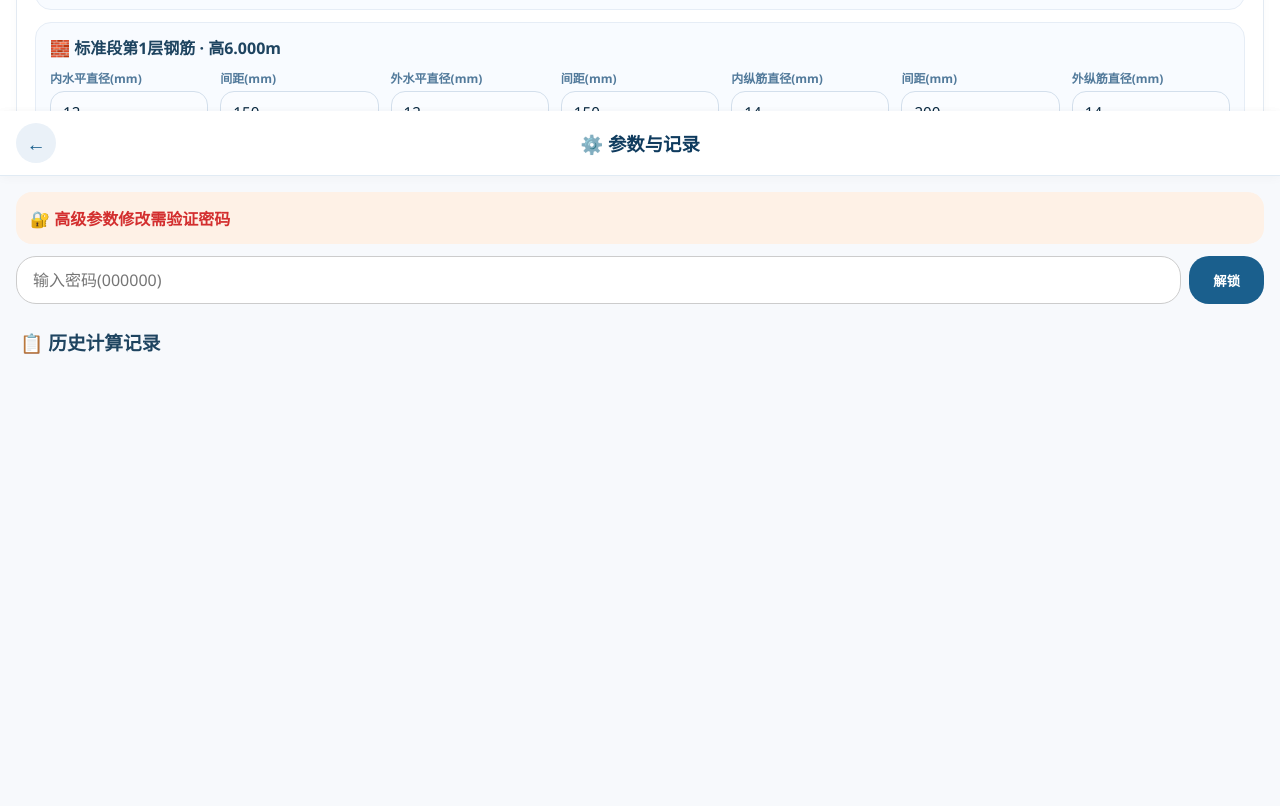
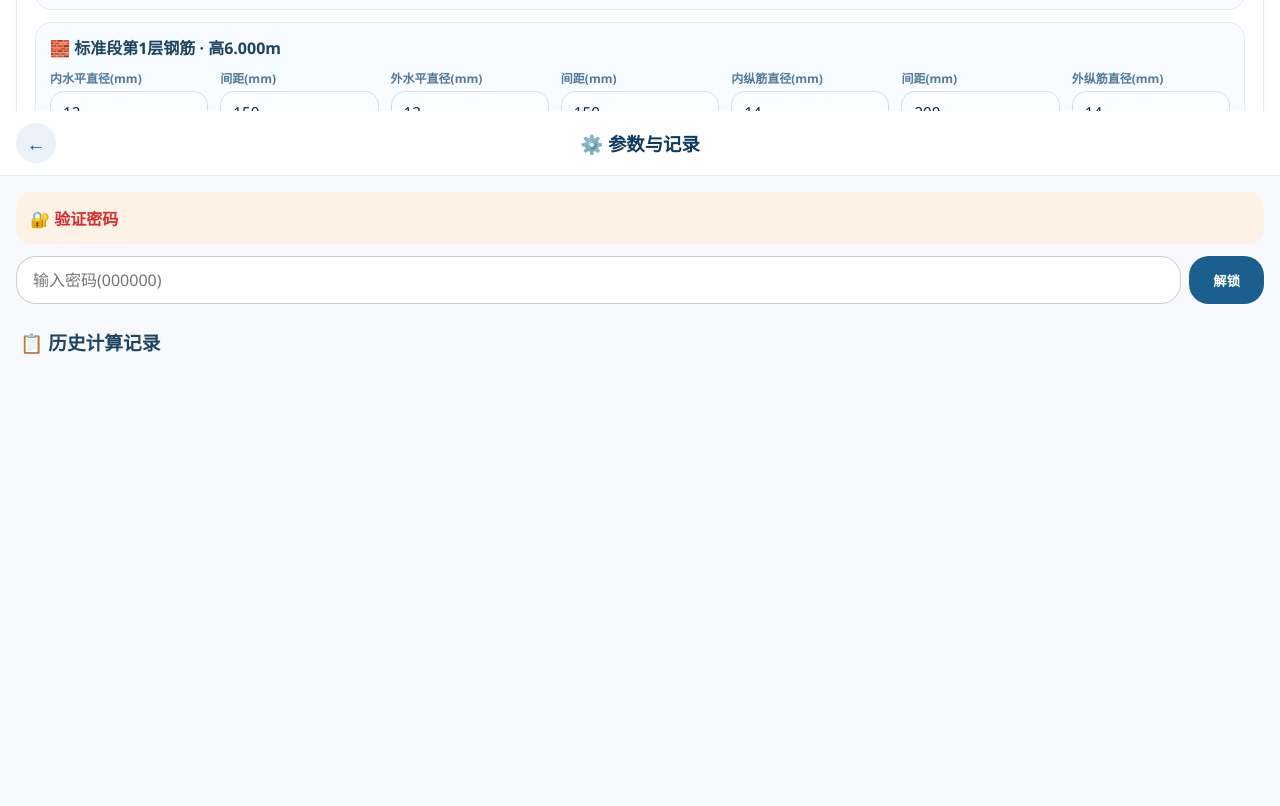
Before and after one commit to xs1319/PakePlus-iOS-v2.2.3, a website: page scripts/www/index.html in a window 1280 px wide. Shown: the part 689-1495 px from the top of the page. Drawn offline with Linux system fonts and the light colour scheme.

Commit message:
update src file from pakeplus

```diff
--- a/scripts/www/index.html
+++ b/scripts/www/index.html
@@ -22,9 +22,8 @@
 
     .app-wrapper { max-width: 100%; margin: 0 auto; background: var(--card-bg); min-height: 100vh; position: relative; }
 
-    /* 修复1：将顶部标题栏改为纯白实色，增加安全区顶部适配，提高 z-index 防止穿透 */
-    .header { padding: calc(20px + env(safe-area-inset-top, 0px)) 20px 8px; display: flex; align-items: center; justify-content: space-between; position: sticky; top: 0; z-index: 50; background: #ffffff; border-bottom: 1px solid var(--border); }
-
+    /* 修复1：取消吸顶(sticky)，让标题自然跟随页面滑动，彻底杜绝重影透底 */
+    .header { padding: calc(20px + env(safe-area-inset-top, 0px)) 20px 8px; display: flex; align-items: center; justify-content: space-between; position: relative; background: var(--card-bg); border-bottom: 1px solid var(--border); }
     h1 { font-weight: 600; font-size: 1.6rem; color: #0f3b5e; }
     .settings-icon { font-size: 24px; background: #eef3fa; width: 44px; height: 44px; display: flex; align-items: center; justify-content: center; border-radius: 50%; cursor: pointer; color: var(--primary); border: 1px solid #cbdae6; }
 
@@ -73,14 +72,14 @@
     .blue-bold { color: var(--primary); font-weight: 700; font-size: 1.2rem; }
     .red-large { color: #d32f2f; font-weight: 800; font-size: 1.4rem; }
 
-    /* 全屏详单弹窗 */
-    .full-modal { position: fixed; top: 0; left: 0; right: 0; bottom: 0; background: #f7f9fc; z-index: 1000; transform: translateY(100%); transition: transform 0.35s cubic-bezier(0.25, 0.8, 0.25, 1); display: flex; flex-direction: column; }
+    /* 修复2：全屏详单弹窗改为整体滚动，头部随内容一起滑动，防止头部透明遮挡问题 */
+    .full-modal { position: fixed; top: 0; left: 0; right: 0; bottom: 0; background: #f7f9fc; z-index: 1000; transform: translateY(100%); transition: transform 0.35s cubic-bezier(0.25, 0.8, 0.25, 1); display: block; overflow-y: auto; -webkit-overflow-scrolling: touch; }
     .full-modal.active { transform: translateY(0); }
-    .modal-header { display: flex; align-items: center; justify-content: space-between; padding: calc(12px + env(safe-area-inset-top, 0px)) 16px 12px; background: white; border-bottom: 1px solid #e1ebf4; box-shadow: 0 2px 10px rgba(0,0,0,0.03); z-index: 10; }
+    .modal-header { display: flex; align-items: center; justify-content: space-between; padding: calc(12px + env(safe-area-inset-top, 0px)) 16px 12px; background: white; border-bottom: 1px solid #e1ebf4; position: relative; }
     .modal-title { font-weight: 700; font-size: 1.15rem; color: #0f3b5e; }
     .btn-icon { background: #eaf1f8; border: none; width: 40px; height: 40px; border-radius: 20px; font-size: 1.2rem; display: flex; align-items: center; justify-content: center; color: var(--primary); font-weight: bold; cursor: pointer; }
     .btn-text { background: var(--primary); color: white; border: none; padding: 8px 16px; border-radius: 20px; font-size: 0.9rem; font-weight: 600; cursor: pointer; }
-    .modal-body { flex: 1; overflow-y: auto; padding: 16px; -webkit-overflow-scrolling: touch; padding-bottom: calc(40px + env(safe-area-inset-bottom, 0px)); }
+    .modal-body { padding: 16px; padding-bottom: calc(40px + env(safe-area-inset-bottom, 0px)); }
 
     /* 详单内部样式 */
     .legend-box { background: #eef4fa; border: 1px dashed #a4c2d9; border-radius: 12px; padding: 12px; margin-bottom: 16px; font-size: 0.8rem; color: #4a6c8a; }
@@ -230,7 +229,7 @@
   </div>
   <div class="modal-body">
     <div id="lockPanel">
-      <div style="background:#fef1e6; padding:14px; border-radius:16px; margin-bottom:12px; color:#d32f2f; font-weight:bold;">🔐 高级参数修改需验证密码</div>
+      <div style="background:#fef1e6; padding:14px; border-radius:16px; margin-bottom:12px; color:#d32f2f; font-weight:bold;">🔐 验证密码</div>
       <div style="display:flex; gap:8px;">
         <input type="password" id="pwdInput" placeholder="输入密码(000000)" style="flex:1; padding:12px 16px; border-radius:20px; border:1px solid #ccc; font-size:1rem; outline:none;">
         <button id="unlockBtn" style="padding:0 24px; border-radius:20px; background:var(--primary); color:white; border:none; font-weight:bold; cursor:pointer;">解锁</button>
@@ -574,7 +573,7 @@
     window.closeModal = function(id) {
       document.getElementById(id).classList.remove('active');
       document.body.classList.remove('modal-open');
-      // 退出设置页时执行强制锁死
+      // 修复2：退出设置页时执行强制锁死，重新进入需再次验证密码
       if(id === 'settingsOverlay') {
         unlocked = false;
         document.getElementById('pwdInput').value = '';
```
